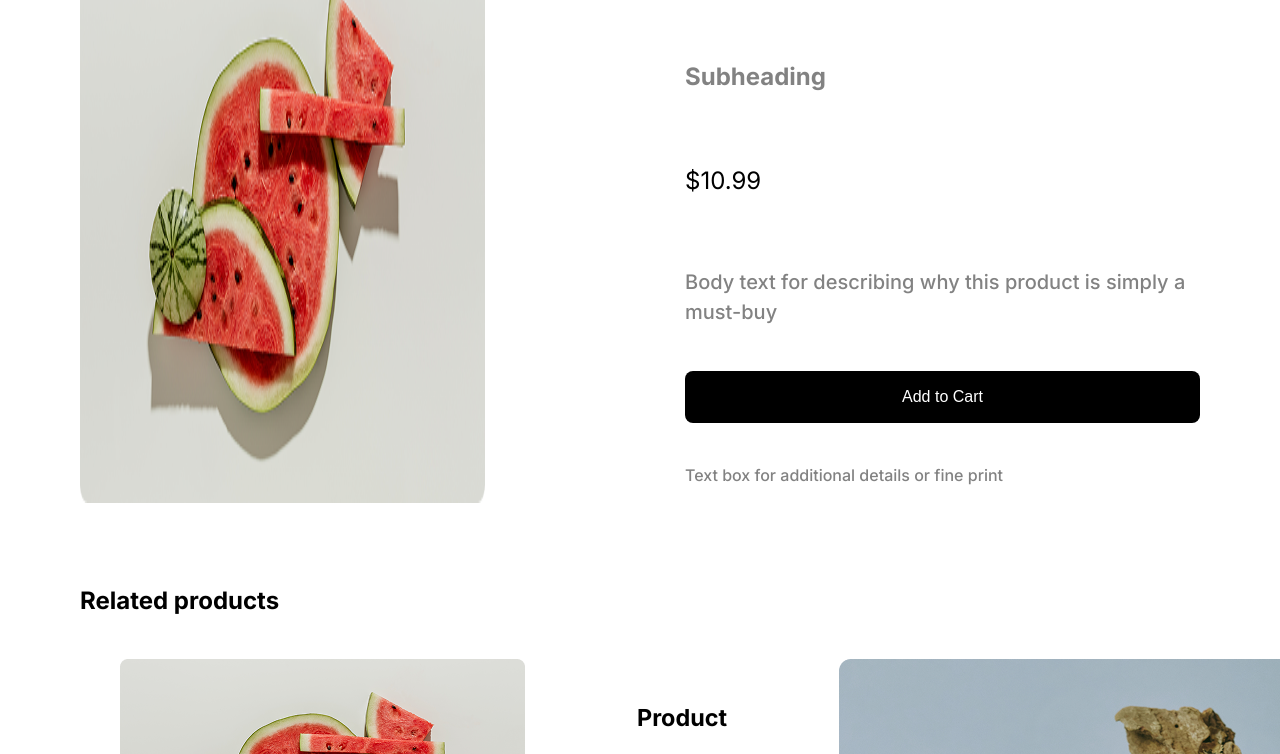
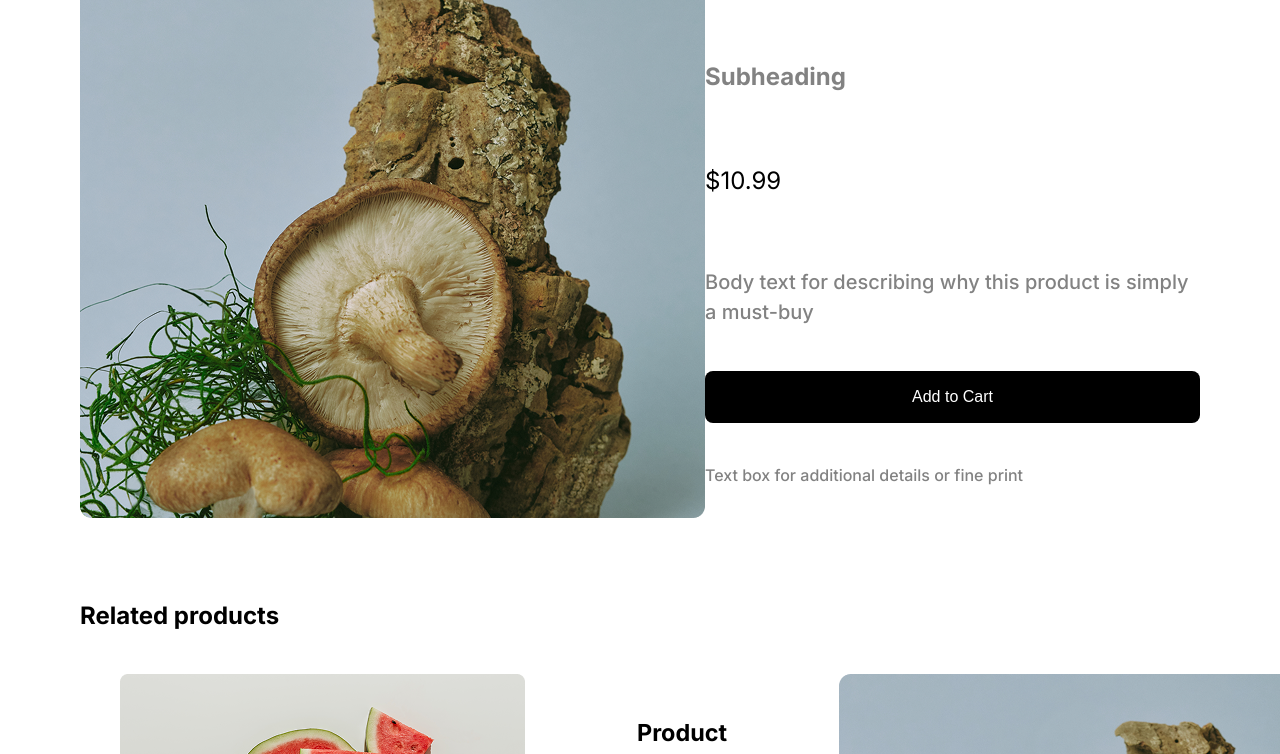
Before and after one commit to ElenaRevy/Revyelena1, a plain HTML site: page task3.html in a window 1280 px wide. Shown: the part 259-1013 px from the top of the page. Drawn offline with Linux system fonts and the light colour scheme.

Commit message:
Update task3.html

```diff
--- a/task3.html
+++ b/task3.html
@@ -22,7 +22,7 @@
 
     <main>
         <section class="hero-product">
-            <img src="cards/card-1.png" alt="">
+            <img src="cards/card-3.png" alt="">
             <div class="hero-product-description">
                 <h1>Product name</h1>
                 <h2>Subheading</h2>
```
